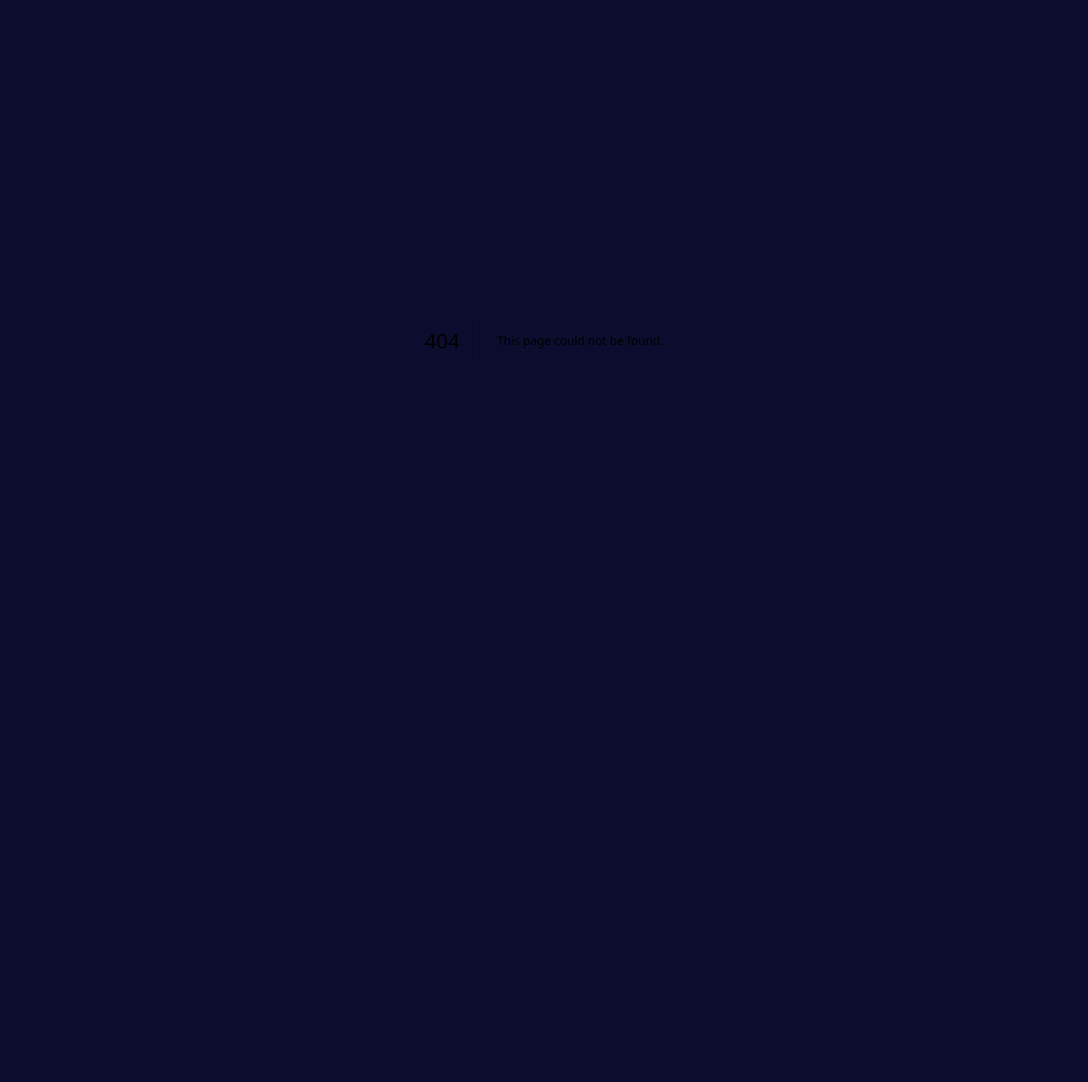
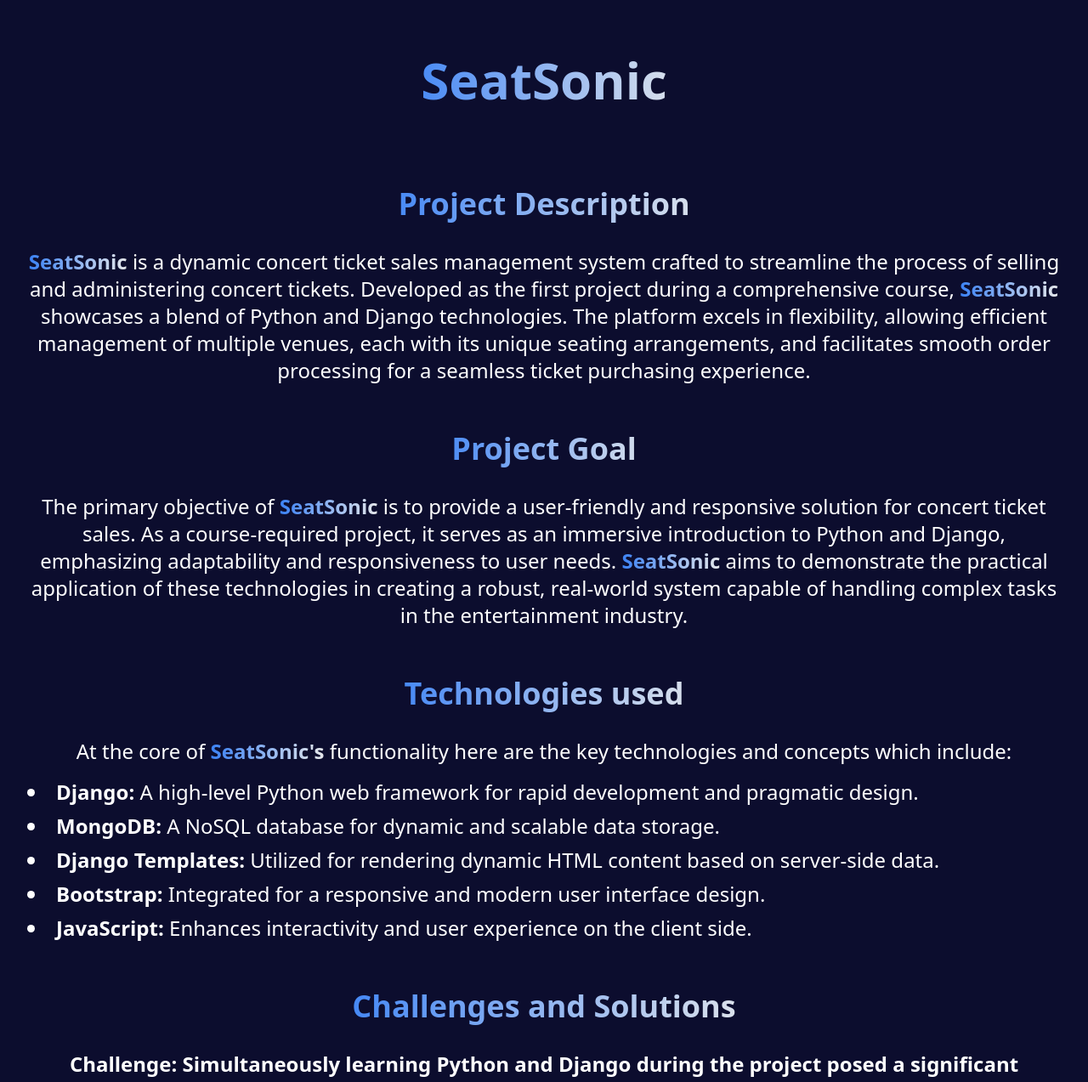
Before and after one commit to Mrahman141/Portfolio_Website, a Next.js app: page /project/seatsonic in a window 1280 px wide. Before the commit this address had no page. Shown: the top 1273 px of the page at 85% size. Before the commit the page ends 800 px from the top, so only its background shows below. Built offline with nearby package versions, Linux system fonts and the light colour scheme.

Commit message:
all three projects done (Maybe a button on the top as well to go to home)

```diff
--- a/app/project/Lock_it/page.js
+++ b/app/project/Lock_it/page.js
@@ -2,6 +2,8 @@
 import React from 'react'
 import Carousel from '@/components/Carousel'
 import { useRouter } from 'next/navigation'
+import Link from 'next/link'
+
 
 
 
@@ -19,8 +21,9 @@ export default function page() {
 
     const router = useRouter();
 
-    const handleGoBack = () => {
-        router.back();
+    const handleGoBack = (e) => {
+        e.preventDefault();
+        router.push('/');
     };
 
 
--- a/app/project/human_league/page.js
+++ b/app/project/human_league/page.js
@@ -2,6 +2,8 @@
 import React from 'react'
 import Carousel from '@/components/Carousel'
 import {useRouter} from 'next/navigation'
+import Link from 'next/link'
+
 
 const pics = [
     '/StartMenu.png',
@@ -19,8 +21,9 @@ export default function page() {
 
     const router = useRouter();
 
-    const handleGoBack = () => {
-        router.back();
+    const handleGoBack = (e) => {
+        e.preventDefault();
+        router.push('/');
     };
 
 
--- /dev/null
+++ b/app/project/seatsonic/page.js
@@ -0,0 +1,116 @@
+'use client'
+import React from 'react'
+import { useRouter } from 'next/navigation'
+import Link from 'next/link'
+
+
+export default function page() {
+
+
+
+    const router = useRouter();
+
+    const handleGoBack = (e) => {
+        e.preventDefault();
+        router.push('/');
+    };
+
+
+    return (
+        <>
+            <div className='bg-Midnight-Blue min-h-screen w-full flex justify-center'>
+
+                <div className="text-white p-8 text-base md:text-lg lg:text-xl xl:text-2xl pb-32">
+
+                    <div className="flex justify-center mb-8">
+                        <h1 className="text-4xl md:text-6xl bg-clip-text font-bold text-transparent bg-gradient-to-r from-blue-500 to-gray-200 p-4 md:p-8 text-center">
+                            SeatSonic
+                        </h1>
+                    </div>
+                    <div className="flex justify-center">
+                        <h1 className="font-semibold text-2xl md:text-4xl bg-clip-text text-transparent bg-gradient-to-r from-blue-500 to-gray-200 p-4 md:p-8 text-center">
+                            Project Description
+                        </h1>
+                    </div>
+                    <p className="text-center mb-6">
+                        <span className="bg-clip-text font-bold text-transparent bg-gradient-to-r from-blue-500 to-gray-200">SeatSonic</span> is a dynamic concert ticket sales management system crafted to streamline the process of selling and administering concert tickets. Developed as the first project during a comprehensive course, <span className="bg-clip-text font-bold text-transparent bg-gradient-to-r from-blue-500 to-gray-200">SeatSonic</span> showcases a blend of Python and Django technologies. The platform excels in flexibility, allowing efficient management of multiple venues, each with its unique seating arrangements, and facilitates smooth order processing for a seamless ticket purchasing experience.
+                    </p>
+                    <div className="flex justify-center">
+                        <h1 className="font-semibold text-2xl md:text-4xl bg-clip-text text-transparent bg-gradient-to-r from-blue-500 to-gray-200 p-4 md:p-8 text-center">
+                            Project Goal
+                        </h1>
+                    </div>
+                    <p className="text-center mb-6">
+                        The primary objective of <span className="bg-clip-text font-bold text-transparent bg-gradient-to-r from-blue-500 to-gray-200">SeatSonic</span> is to provide a user-friendly and responsive solution for concert ticket sales. As a course-required project, it serves as an immersive introduction to Python and Django, emphasizing adaptability and responsiveness to user needs. <span className="bg-clip-text font-bold text-transparent bg-gradient-to-r from-blue-500 to-gray-200">SeatSonic</span> aims to demonstrate the practical application of these technologies in creating a robust, real-world system capable of handling complex tasks in the entertainment industry.
+                    </p>
+                    <div className="flex justify-center">
+                        <h1 className="font-semibold text-2xl md:text-4xl bg-clip-text text-transparent bg-gradient-to-r from-blue-500 to-gray-200 p-4 md:p-8 text-center">
+                            Technologies used
+                        </h1>
+                    </div>
+                    <p className="text-center mb-4">At the core of <span className="bg-clip-text font-bold text-transparent bg-gradient-to-r from-blue-500 to-gray-200">SeatSonic's</span> functionality here are the key technologies and concepts which include:</p>
+                    <ul className="list-disc list-inside mb-6 space-y-2">
+                        <li>
+                            <strong>Django:</strong> A high-level Python web framework for rapid development and pragmatic design.
+                        </li>
+                        <li>
+                            <strong>MongoDB:</strong> A NoSQL database for dynamic and scalable data storage.
+                        </li>
+
+                        <li>
+                            <strong>Django Templates:</strong> Utilized for rendering dynamic HTML content based on server-side data.
+                        </li>
+                        <li>
+                            <strong>Bootstrap:</strong> Integrated for a responsive and modern user interface design.
+                        </li>
+                        <li>
+                            <strong>JavaScript:</strong> Enhances interactivity and user experience on the client side.
+                        </li>
+                    </ul>
+
+                    <div className="flex justify-center">
+                        <h1 className="font-semibold text-2xl md:text-4xl bg-clip-text text-transparent bg-gradient-to-r from-blue-500 to-gray-200 p-4 md:p-8 text-center">
+                            Challenges and Solutions
+                        </h1>
+                    </div>
+
+                    <ul className="mb-6">
+                        <li>
+                            <p className='text-center mb-4'><strong>Challenge: Simultaneously learning Python and Django during the project posed a significant challenge.</strong></p>
+                            <p className='text-center mb-4'><strong>Solution:</strong> Through an agile product engineering approach, we adopted a hands-on learning strategy. Regular practice and continuous iteration allowed us to grasp key concepts, ensuring a successful implementation of SeatSonic. Additionally, leveraging the Django framework's clean design principles facilitated a smoother learning curve.</p>
+                        </li>
+
+                        <li>
+                            <p className='text-center mb-4'><strong>Challenge: Managing dynamic updates for venues, concerts, pricing, and user accounts.</strong></p>
+                            <p className='text-center mb-4'><strong>Solution:</strong> We implemented a robust back-end structure using Django and MongoDB, enabling seamless updates.</p>
+                        </li>
+
+                        <li>
+                            <p className='text-center mb-4'><strong>Challenge: Multilingual and multi-currency support for future scalability.</strong></p>
+                            <p className='text-center mb-4'><strong>Solution:</strong> While the initial implementation focuses on English communication and Canadian dollars, the system is designed to easily adapt to other languages and currencies. The use of Django Rosetta for translations and a flexible data model allows for straightforward adjustments to meet future global requirements.</p>
+                        </li>
+                    </ul>
+
+
+                    <div className="flex justify-center">
+                        <h1 className="font-semibold text-2xl md:text-4xl bg-clip-text text-transparent bg-gradient-to-r from-blue-500 to-gray-200 p-4 md:p-8 text-center">
+                            Code Repositories
+                        </h1>
+                    </div>
+                    <p className="text-center">
+                        The code for the project can be found on my Github repository&nbsp;
+                        <a href="https://github.com/Mrahman141/SeatSonic" target="_blank" className="text-blue-500 underline">Here</a>
+                    </p>
+                    <br /><br />
+                    <button onClick={handleGoBack} className="text-center text-base md:text-2xl lg:text-2xl xl:text-2xl hover:from-blue-700 hover:to-gray-300 bg-gradient-to-r from-blue-500 to-gray-200 to-gray-200 rounded text-white font-semibold w-full p-3 mt-2">
+                        Go Back Home
+                    </button>
+
+
+
+                </div>
+            </div>
+
+        </>
+    )
+}
--- a/components/Projects/Projects.js
+++ b/components/Projects/Projects.js
@@ -47,9 +47,9 @@ export default function Projects() {
                                 <p className="text-base md:text-2xl lg:text-2xl xl:text-2xl">
                                     SeatSonic streamlines concert ticket sales for companies with its advanced management system, supporting multiple venues and emphasizing adaptability through agile product engineering. As my inaugural project, its success is a testament to collaborative efforts within a skilled group.
                                 </p>
-                                <button className="text-base md:text-xl lg:text-xl xl:text-xl hover:from-blue-700 hover:to-gray-300 bg-gradient-to-r from-blue-500 to-gray-200 rounded text-white font-semibold w-full p-3 mt-2">
+                                <Link href="/project/seatsonic" className="text-center text-base md:text-xl lg:text-xl xl:text-xl hover:from-blue-700 hover:to-gray-300 bg-gradient-to-r from-blue-500 to-gray-200 rounded text-white font-semibold w-full p-3 mt-2">
                                     Learn more
-                                </button>
+                                </Link>
                             </div>
                         </div>
                     </div>
```
